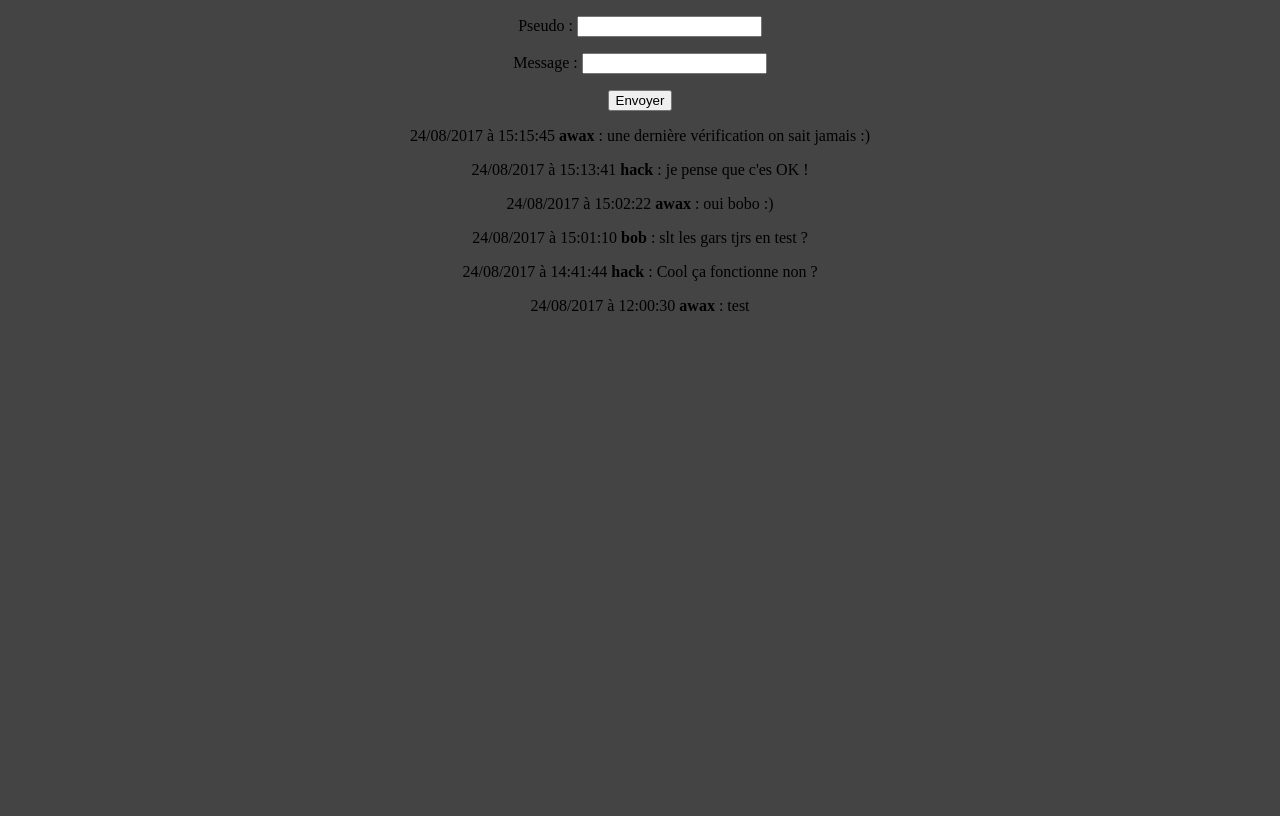
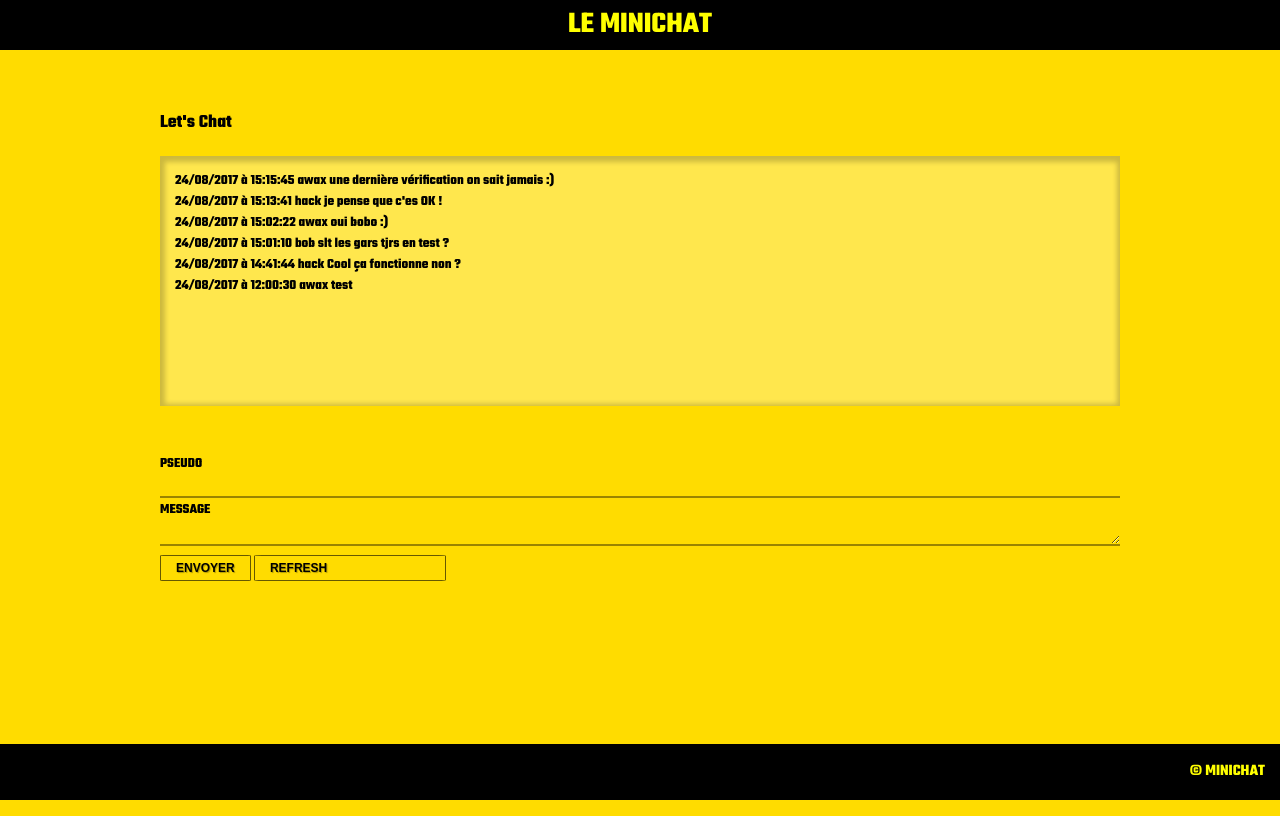
Before and after one commit to Ramzi-B/PHP, a PHP site: page /minichat.php in a window 1280 px wide. Run offline with PHP 8.4, Linux system fonts and the light colour scheme; data comes from the database, SQL or seed files in the repository.

Commit message:
update minichat

```diff
--- a/mini-chat/css/style.css
+++ b/mini-chat/css/style.css
@@ -1,12 +1,111 @@
+@import url('https://fonts.googleapis.com/css?family=Roboto+Condensed:300|Teko:700');
+
 html {
-  height: 100%;
-  width: 100%;
+	font-size: 62.5%;
 }
 
 body {
-  height: 100%;
-  width: 100%;
-  margin: 0 auto;
-  text-align: center;
-  background-color: #444;
+	margin: 0 auto;
+	font-family: 'Teko', sans-serif;
+	font-size: 1.6rem;
+	line-height: 1.5;
+  background-color: #FFDC00;
+	color: black;
 }
+
+*,
+*:before,
+*:after {
+	box-sizing: border-box;
+}
+
+.container {
+	padding-top: 40px;
+	max-width: 75%;
+	margin: 0 auto;
+}
+
+.btn {
+	padding: 5px 15px;
+	font-size: 1.2rem;
+	font-weight: 700;
+	text-shadow: 1px 1px 1px rgba(0, 0, 0, 0.3);
+	text-decoration: none;
+	text-transform: uppercase;
+	border-radius: 4%;
+	border: 1px solid rgba(0, 0, 0, 0.6);
+	color: black;
+	background: transparent;
+}
+
+.btn:hover {
+	background: black;
+	color: yellow;
+}
+
+header {
+	background: rgba(0,0,0,1);
+	min-height: 50px;
+	text-align: center;
+}
+
+header h1 {
+	font-size: 3rem;
+	line-height: 50px;
+	margin: 0;
+	text-transform: uppercase;
+	color: yellow;
+}
+
+.wrap {
+	margin-bottom: 5%;
+	padding: 15px;
+	min-height: 250px;
+	font-size: 1.4rem;
+	background: rgba(255,255,255,0.3);
+	box-shadow: inset 1px 2px 5px 4px rgba(0,0,0,.2);
+	overflow: auto;
+}
+
+.form-group {
+	width: 100%;
+}
+
+.form-control label {
+	display: block;
+	font-size: 1.4rem;
+	text-transform: uppercase;
+}
+
+.form-control input[type="text"],
+.form-control textarea {
+	width: 100%;
+	font-size: 1.6rem;
+	font-family: 'Roboto', sans-serif;
+	background: transparent;
+	border: none;
+	border-bottom: 2px solid rgba(0,0,0,0.4);
+	outline: none;
+	transition: all .6s ease-in-out;
+}
+
+.form-control input:hover,
+.form-control textarea:hover {
+	background: #CD2548;
+}
+
+footer {
+	position: absolute;
+	bottom: 0;
+	width: 100%;
+	min-height: 50px;
+	background: rgba(0,0,0,1);
+	color: yellow;
+}
+
+footer p {
+	font-size: 1.6rem;
+	text-transform: uppercase;
+	text-align: right;
+	padding-right: 15px;
+}
--- a/mini-chat/inc/db.php
+++ b/mini-chat/inc/db.php
@@ -2,7 +2,7 @@
 
   // Connexion à la base de données
   try {
-    $bdd = new PDO('mysql:host=localhost;dbname=tp_minichat;charset=utf8', 'root', '',
+    $bdd = new PDO('mysql:host=localhost;dbname=tp_minichat;charset=utf8', 'root', 'rboxer',
                     array(PDO::ATTR_ERRMODE => PDO::ERRMODE_EXCEPTION));
   } catch (Exception $e) {
     die('Erreur : '.$e->getMessage());
--- a/mini-chat/minichat.php
+++ b/mini-chat/minichat.php
@@ -1,5 +1,17 @@
+<?php
+	// Connexion à la base de données
+	include 'inc/db.php';
+
+	// Récupération des 10 derniers messages
+	$responce = $bdd->query('SELECT pseudo, message, DATE_FORMAT(date_message, \'%d/%m/%Y à %H:%i:%s \')
+															AS date_message_fr
+														FROM minichat
+												ORDER BY date_message
+											DESC LIMIT 0, 10');
+?>
 <!DOCTYPE html>
 <html lang="fr">
+
   <head>
     <meta charset="utf-8">
     <meta http-equiv="X-UA-Compatible" content="IE=edge">
@@ -7,43 +19,53 @@
     <title>Minichat</title>
     <link rel="stylesheet" href="css/style.css">
   </head>
+
   <body>
+		<header>
+			<h1>le minichat</h1>
+		</header>
 
-    <form action="minichat_post.php" method="post">
-      <p>
-				<label for="pseudo">Pseudo</label> :
-        <!-- Retenir le pseudo du visiteur en utilisant un cookie -->
-        <input type="text" name="pseudo" value="<?php
-         if(isset($_COOKIE['pseudo'])){echo $_COOKIE['pseudo'];}?>" id="pseudo">
-			</p>
+		<main class="container">
 
-			<p>
-				<label for="message">Message</label> :
-				<input type="text" name="message" id="message">
-			</p>
+			<h3>Let's Chat</h3>
 
-			<input type="submit" value="Envoyer">
-    </form>
+			<!-- Affichage de chaque message (toutes les données sont protégées par htmlspecialchars) -->
+			<section class="wrap">
+				<?php while ($data = $responce->fetch()): ?>
 
-    <?php
-      // Connexion à la base de données
-      include 'inc/db.php';
+					<div class="meta-data">
+						<?= htmlspecialchars($data['date_message_fr']) ?>
+						<?= htmlspecialchars($data['pseudo']) ?>
+						<?= htmlspecialchars($data['message']) ?>
+					</div>
 
-      // Récupération des 10 derniers messages
-      $reponse = $bdd->query('SELECT pseudo, message, DATE_FORMAT(date_message, \'%d/%m/%Y à %H:%i:%s \')
-                              		AS date_message_fr
-																FROM minichat
-														ORDER BY date_message
-													DESC LIMIT 0, 10');
+				<?php endwhile ?>
+				<?php $responce->closeCursor(); ?>
+			</section>
 
-      // Affichage de chaque message (toutes les données sont protégées par htmlspecialchars)
-      while ($donnees = $reponse->fetch()) {
-        echo '<p>' . htmlspecialchars($donnees['date_message_fr']) . '
-              <strong>' . htmlspecialchars($donnees['pseudo']) . '</strong> : ' . htmlspecialchars($donnees['message']) . '</p>';
-      }
+			<form class="form-group" action="minichat_post.php" method="POST">
+				<div class="form-control">
+					<label for="pseudo">Pseudo</label>
+					<!-- Retenir le pseudo du visiteur en utilisant un cookie -->
+					<input type="text" name="pseudo" value="<?php if(isset($_COOKIE['pseudo'])){echo $_COOKIE['pseudo'];}?>" id="pseudo">
+				</div>
 
-      $reponse->closeCursor();
-    ?>
+				<div class="form-control">
+					<label for="message">Message</label>
+					<textarea name="message" rows="1" id="message"></textarea>
+				</div>
+
+				<div class="form-control">
+					<input class="btn" type="submit" value="Envoyer">
+					<input class="btn" href="minichat.php" value="Refresh">
+				</div>
+			</form>
+
+		</main>
+
+		<footer>
+			<p>&copy MiniChat</p>
+		</footer>
 
   </body>
 </html>
--- a/mini-chat/minichat_post.php
+++ b/mini-chat/minichat_post.php
@@ -17,7 +17,7 @@
     $req->execute([$pseudo, $message]);
 
     // Redirection du visiteur vers la page du minichat
-    header('Location: minichat.php');
+		header('Location: minichat.php?pseudo=' . $_POST['pseudo']);
   }
   else {
     // Message d'erreur
```
